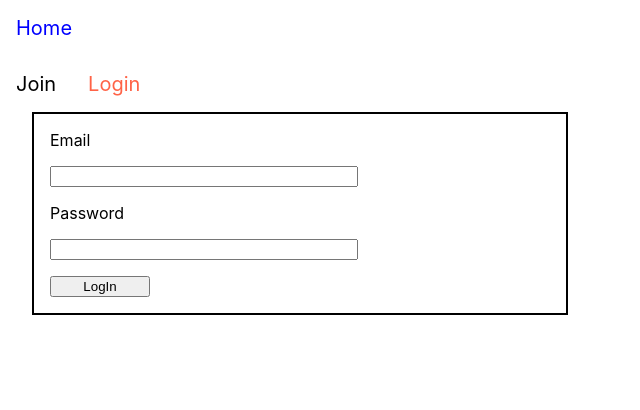
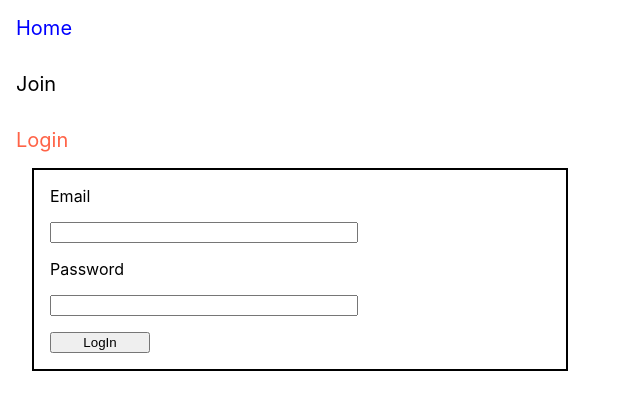
Before and after one commit to VitaliiBerko/goit-react-hw-08-phonebook, a React (Create React App) app: page /goit-react-hw-08-phonebook/login in a window 1280 px wide. Shown: the top 410 px of the page, without its empty margins (0-640 px from the left). Built offline with nearby package versions, Linux system fonts and the light colour scheme.

Commit message:
Ended join, login logout

```diff
--- a/src/components/App.jsx
+++ b/src/components/App.jsx
@@ -12,6 +12,7 @@ import JoinPage from 'pages/JoinPage/JoinPage';
 import LoginPage from 'pages/Login/LoginPage';
 import ContactsPage from 'pages/ContactsPage/ContactsPage';
 import { PrivateRoute } from './AuthRouts/PrivateRoute';
+import { PublicRoute } from './AuthRouts/PublicRoute';
 
 export const App = () => {
   return (
@@ -20,12 +21,11 @@ export const App = () => {
         <Routes>
           <Route path="/" element={<Layout />}>
             <Route index element={<HomePage />} />
-            <Route path="/register" element={<JoinPage />} />
-            <Route path="/login" element={<LoginPage />} />
-            {/* <Route path="movies/:movieId" element={<MovieDetails />}>
-              <Route path="cast" element={<Cast />} />
-              <Route path="reviews" element={<Reviews />} />
-            </Route> */}
+            <Route path='' element= {<PublicRoute />}>
+              <Route path="/register" element={<JoinPage />} />
+              <Route path="/login" element={<LoginPage />} />
+            </Route>
+
             <Route path="" element={<PrivateRoute />}>
               <Route path="/contacts" element={<ContactsPage />}></Route>
             </Route>
@@ -34,68 +34,6 @@ export const App = () => {
           </Route>
         </Routes>
       </Suspense>
-      {/* <ToastContainer /> */}
-    </BrowserRouter>
+     </BrowserRouter>
   );
 };
-
-// export const App = ()=> {
-//   state = {
-//     contacts: [],
-//     filter: '',
-//   };
-
-//   componentDidMount() {
-//     if (JSON.parse(localStorage.getItem('contacts'))) {
-//       this.setState({ contacts: JSON.parse(localStorage.getItem('contacts')) });
-//     }
-//   }
-
-//   componentDidUpdate(_, prevState) {
-//     if (prevState.contacts !== this.state.contacts) {
-//       localStorage.setItem('contacts', JSON.stringify(this.state.contacts));
-//     }
-//   }
-
-//   handleAddContact = ({ name, number }) => {
-//     this.setState(prevState => ({
-//       contacts: [
-//         { id: nanoid(), name: name.trim(), number },
-//         ...prevState.contacts,
-//       ],
-//     }));
-//   };
-
-//   handleDeleteContact = id => {
-//     this.setState(prevState => {
-//       return {
-//         contacts: prevState.contacts.filter(contact => contact.id !== id),
-//       };
-//     });
-//   };
-
-//   handlerFilter = e => {
-//     this.setState({ filter: e.target.value.trim().toLowerCase() });
-//   };
-
-//   render() {
-//     const { contacts, filter } = this.state;
-//     const findedContacts = contacts.filter(contact =>
-//       contact.name.toLowerCase().includes(filter)
-//     );
-
-//     return (
-//       <Fragment>
-//         <h1 className={s.container}>Phonebook</h1>
-//         <ContactForm onSubmit={this.handleAddContact} addContact={contacts} />
-
-//         <h2 className={s.container}>Contacts</h2>
-//         <Filter value={filter} onChange={this.handlerFilter} />
-//         <ContactList
-//           contacts={findedContacts}
-//           onClick={this.handleDeleteContact}
-//         />
-//       </Fragment>
-//     );
-//   }
-// }
--- a/src/components/AuthNav/AuthNav.jsx
+++ b/src/components/AuthNav/AuthNav.jsx
@@ -1,22 +1,32 @@
-import { StyledNavLink } from "components/Layout/layout.styled"
+import { StyledNavLink } from 'components/Layout/layout.styled';
+import { useLocation } from 'react-router-dom';
 
-export const AuthNav =()=>{
-    return(
-        <div>
+export const AuthNav = () => {
+
+  const location = useLocation()
+
+  return (
+    <ul>
+      <li>
         <StyledNavLink
           to="/register"
+          state={{from: location}}
           // className={css.link}
           // style={({ isActive }) => (isActive ? aciveStyle : null)}
         >
           Join
         </StyledNavLink>
+      </li>
+      <li>
         <StyledNavLink
           to="/login"
+          state={{from: location}}
           // className={css.link}
           // style={({ isActive }) => (isActive ? aciveStyle : null)}
         >
           Login
         </StyledNavLink>
-        </div>
-    )
-}
+      </li>
+    </ul>
+  );
+};
--- /dev/null
+++ b/src/components/AuthRouts/PublicRoute.jsx
@@ -0,0 +1,14 @@
+import { useSelector } from 'react-redux';
+import { Navigate, Outlet, useLocation } from 'react-router-dom';
+import { selectAuthToken } from 'redux/auth/auth.selector';
+
+export const PublicRoute = () => {
+  const token = useSelector(selectAuthToken);
+  const location = useLocation();
+
+  return token ? (
+    <Navigate to={location?.state?.from ?? '/'} replace />
+  ) : (
+    <Outlet />
+  );
+};
--- a/src/components/Layout/Loyout.jsx
+++ b/src/components/Layout/Loyout.jsx
@@ -2,7 +2,7 @@ import { Outlet } from 'react-router-dom';
 // import { NavLink } from 'react-router-dom';
 // import css from './layout.module.css';
 // import { Nav, StyledNavLink } from './layout.styled';
-import { Suspense } from 'react';
+import { Fragment, Suspense } from 'react';
 import { AppBar } from 'components/AppBar/AppBar';
 
 // const aciveStyle = {
@@ -11,7 +11,7 @@ import { AppBar } from 'components/AppBar/AppBar';
 
 const Layout = () => {
   return (
-    <div>
+    <Fragment>
       <AppBar />
       <Suspense fallback={null}>
         <Outlet />
@@ -44,7 +44,7 @@ const Layout = () => {
       <main>
         <Outlet />
       </main> */}
-    </div>
+    </Fragment>
   );
 };
 
--- a/src/components/Navigation/Navigation.jsx
+++ b/src/components/Navigation/Navigation.jsx
@@ -1,15 +1,16 @@
-import { StyledNavLink } from "components/Layout/layout.styled";
-import { useSelector } from "react-redux";
+import { StyledNavLink } from 'components/Layout/layout.styled';
+import { useSelector } from 'react-redux';
+import { useLocation } from 'react-router-dom';
 // import { NavLink } from "react-router-dom";
-import { selectAuthToken } from "redux/auth/auth.selector";
+import { selectAuthToken } from 'redux/auth/auth.selector';
 
-
-export const Navigation =()=> {
-
+export const Navigation = () => {
   const token = useSelector(selectAuthToken);
 
-    return(
+  return (
     <nav>
+      <ul>
+        <li>
           <StyledNavLink
             to="/"
             // className={css.link}
@@ -17,13 +18,19 @@ export const Navigation =()=> {
           >
             Home
           </StyledNavLink>
-          {token && ( <StyledNavLink
+        </li>
+        <li>
+          {token && (
+            <StyledNavLink
               to="/contacts"
               // className={css.link}
               // style={({ isActive }) => (isActive ? aciveStyle : null)}
             >
               Contacts
-          </StyledNavLink>)}
+            </StyledNavLink>
+          )}
+        </li>
+      </ul>
     </nav>
-    )
-}
+  );
+};
--- a/src/components/UserMenu/UserMenu.jsx
+++ b/src/components/UserMenu/UserMenu.jsx
@@ -13,7 +13,7 @@ export const UserMenu =()=> {
 
     return (
         <div>
-            <p>Welcome, {name}</p>
+            <h2>Welcome, {name}</h2>
             <button type="button" onClick={handlLogOut}>Log out</button>
         </div>
     )
--- a/src/index.css
+++ b/src/index.css
@@ -13,3 +13,9 @@ code {
   font-family: source-code-pro, Menlo, Monaco, Consolas, 'Courier New',
     monospace;
 }
+
+ul {
+  list-style: none;
+  padding-left: 0;
+  margin: 0;
+}
--- a/src/index.js
+++ b/src/index.js
@@ -4,12 +4,15 @@ import { App } from 'components/App';
 import { Provider } from 'react-redux';
 import './index.css';
 import './redux/store';
-import { store } from './redux/store';
+import { persistor, store } from './redux/store';
+import { PersistGate } from 'redux-persist/integration/react';
 
 ReactDOM.createRoot(document.getElementById('root')).render(
   <React.StrictMode>
     <Provider store={store}>
-      <App />
+      <PersistGate loading={null} persistor={persistor}>
+        <App />
+      </PersistGate>
     </Provider>
   </React.StrictMode>
 );
--- a/src/redux/auth/auth.slice.js
+++ b/src/redux/auth/auth.slice.js
@@ -58,7 +58,7 @@ export const authReducer = persistReducer(
   {
     key: 'auth',
     storage,
-    whitelist: ['token']
+    whitelist: ['token', 'user']
   },
   authSlice.reducer
 );
--- a/src/redux/contacts/operations.js
+++ b/src/redux/contacts/operations.js
@@ -1,6 +1,5 @@
 import { createAsyncThunk } from '@reduxjs/toolkit';
-// import axios from 'axios';
-import { publicApi } from 'http/http';
+import { privateApi,} from 'http/http';
 
 // axios.defaults.baseURL = 'https://63e61ee87eef5b22337f4289.mockapi.io';
 // axios.defaults.baseURL = 'https://connections-api.herokuapp.com';
@@ -10,7 +9,7 @@ export const fetchContacts = createAsyncThunk(
   'contacts/fetchAll',
   async (_, thunkApi) => {
     try {
-      const response = await publicApi.get('/contacts');
+      const response = await privateApi.get('/contacts');
       return response.data;
     } catch (error) {
       return thunkApi.rejectWithValue(error.message);
@@ -22,7 +21,7 @@ export const addContact = createAsyncThunk(
   'contacts/addContact',
   async (contact, thunkApi) => {
     try {
-      const response = await publicApi.post('/contacts', contact);
+      const response = await privateApi.post('/contacts', contact);
       return response.data;
     } catch (error) {
       return thunkApi.rejectWithValue(error.message);
@@ -34,7 +33,7 @@ export const deleteContact = createAsyncThunk(
   'contacts/deleteContact',
   async (contactId, thunkApi) => {
     try {
-      const response = await publicApi.delete(`/contacts/${contactId}`);
+      const response = await privateApi.delete(`/contacts/${contactId}`);
       return response.data;
     } catch (error) {
       return thunkApi.rejectWithValue(error.message);
```
Also changed, not shown: src/redux/auth/auth.operation.js (line endings or trailing spaces). Lines whose indentation alone changed are shown as unchanged.
